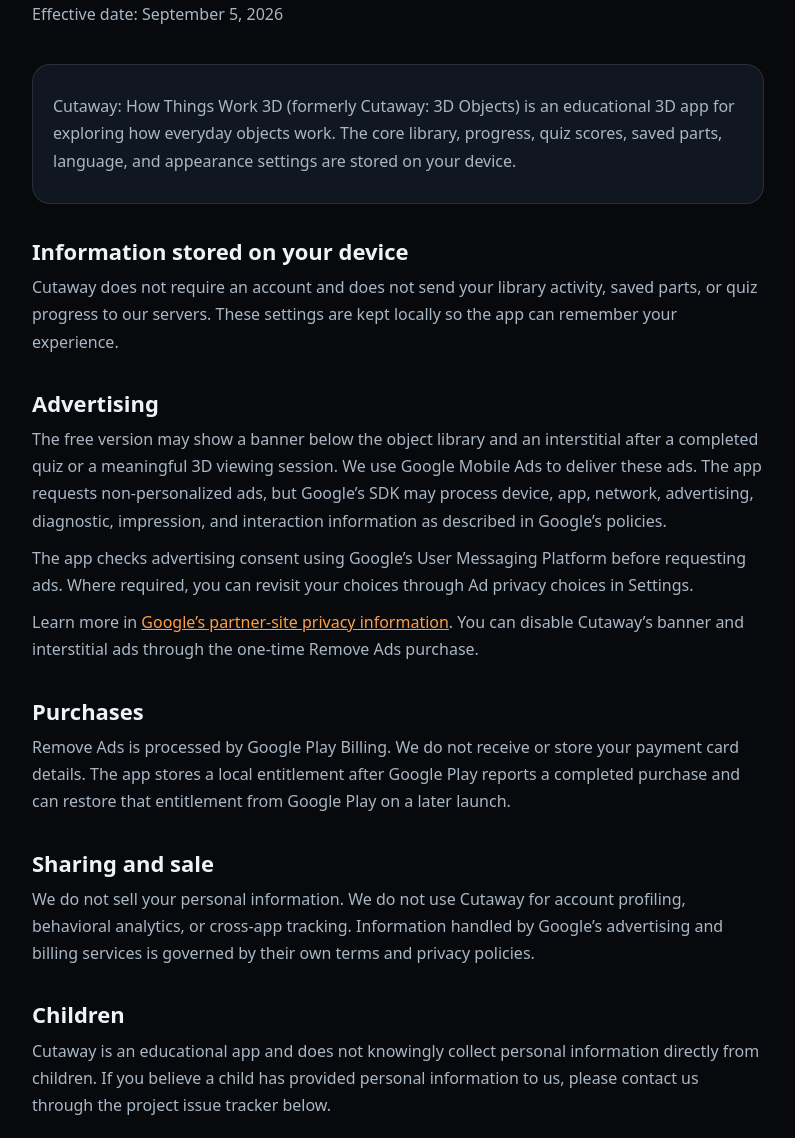
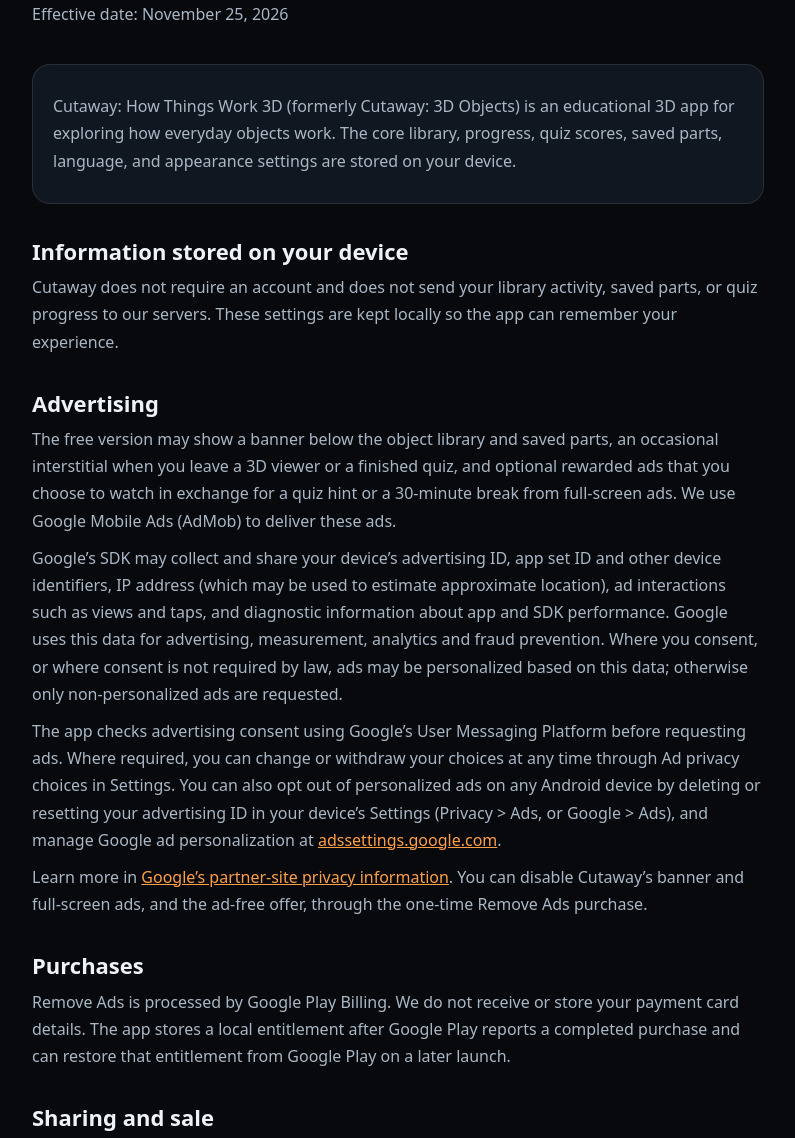
Before and after one commit to fareza777/fareza777.github.io, a plain HTML site: page cutaway/privacy-policy.html in a window 1280 px wide. Shown: the part 148-1286 px from the top of the page, without its empty margins (242-1037 px from the left). Drawn offline with Linux system fonts and the light colour scheme.

Commit message:
Update Cutaway privacy policy: rewarded ads and consent-based ad personalization

```diff
--- a/cutaway/privacy-policy.html
+++ b/cutaway/privacy-policy.html
@@ -26,7 +26,7 @@
       <header>
         <div class="eyebrow">Cutaway: How Things Work 3D</div>
         <h1>Privacy policy</h1>
-        <p>Effective date: September 5, 2026</p>
+        <p>Effective date: November 25, 2026</p>
       </header>
 
       <div class="card">
@@ -37,15 +37,16 @@
       <p>Cutaway does not require an account and does not send your library activity, saved parts, or quiz progress to our servers. These settings are kept locally so the app can remember your experience.</p>
 
       <h2>Advertising</h2>
-      <p>The free version may show a banner below the object library and an interstitial after a completed quiz or a meaningful 3D viewing session. We use Google Mobile Ads to deliver these ads. The app requests non-personalized ads, but Google’s SDK may process device, app, network, advertising, diagnostic, impression, and interaction information as described in Google’s policies.</p>
-      <p>The app checks advertising consent using Google’s User Messaging Platform before requesting ads. Where required, you can revisit your choices through Ad privacy choices in Settings.</p>
-      <p>Learn more in <a href="https://policies.google.com/technologies/partner-sites">Google’s partner-site privacy information</a>. You can disable Cutaway’s banner and interstitial ads through the one-time Remove Ads purchase.</p>
+      <p>The free version may show a banner below the object library and saved parts, an occasional interstitial when you leave a 3D viewer or a finished quiz, and optional rewarded ads that you choose to watch in exchange for a quiz hint or a 30-minute break from full-screen ads. We use Google Mobile Ads (AdMob) to deliver these ads.</p>
+      <p>Google’s SDK may collect and share your device’s advertising ID, app set ID and other device identifiers, IP address (which may be used to estimate approximate location), ad interactions such as views and taps, and diagnostic information about app and SDK performance. Google uses this data for advertising, measurement, analytics and fraud prevention. Where you consent, or where consent is not required by law, ads may be personalized based on this data; otherwise only non-personalized ads are requested.</p>
+      <p>The app checks advertising consent using Google’s User Messaging Platform before requesting ads. Where required, you can change or withdraw your choices at any time through Ad privacy choices in Settings. You can also opt out of personalized ads on any Android device by deleting or resetting your advertising ID in your device’s Settings (Privacy &gt; Ads, or Google &gt; Ads), and manage Google ad personalization at <a href="https://adssettings.google.com">adssettings.google.com</a>.</p>
+      <p>Learn more in <a href="https://policies.google.com/technologies/partner-sites">Google’s partner-site privacy information</a>. You can disable Cutaway’s banner and full-screen ads, and the ad-free offer, through the one-time Remove Ads purchase.</p>
 
       <h2>Purchases</h2>
       <p>Remove Ads is processed by Google Play Billing. We do not receive or store your payment card details. The app stores a local entitlement after Google Play reports a completed purchase and can restore that entitlement from Google Play on a later launch.</p>
 
       <h2>Sharing and sale</h2>
-      <p>We do not sell your personal information. We do not use Cutaway for account profiling, behavioral analytics, or cross-app tracking. Information handled by Google’s advertising and billing services is governed by their own terms and privacy policies.</p>
+      <p>We do not sell your personal information. We do not build user profiles ourselves and do not run our own analytics. Data that Google’s advertising and billing services collect, including for personalized advertising where you consent, is governed by Google’s terms and privacy policies.</p>
 
       <h2>Children</h2>
       <p>Cutaway is an educational app and does not knowingly collect personal information directly from children. If you believe a child has provided personal information to us, please contact us through the project issue tracker below.</p>
```
